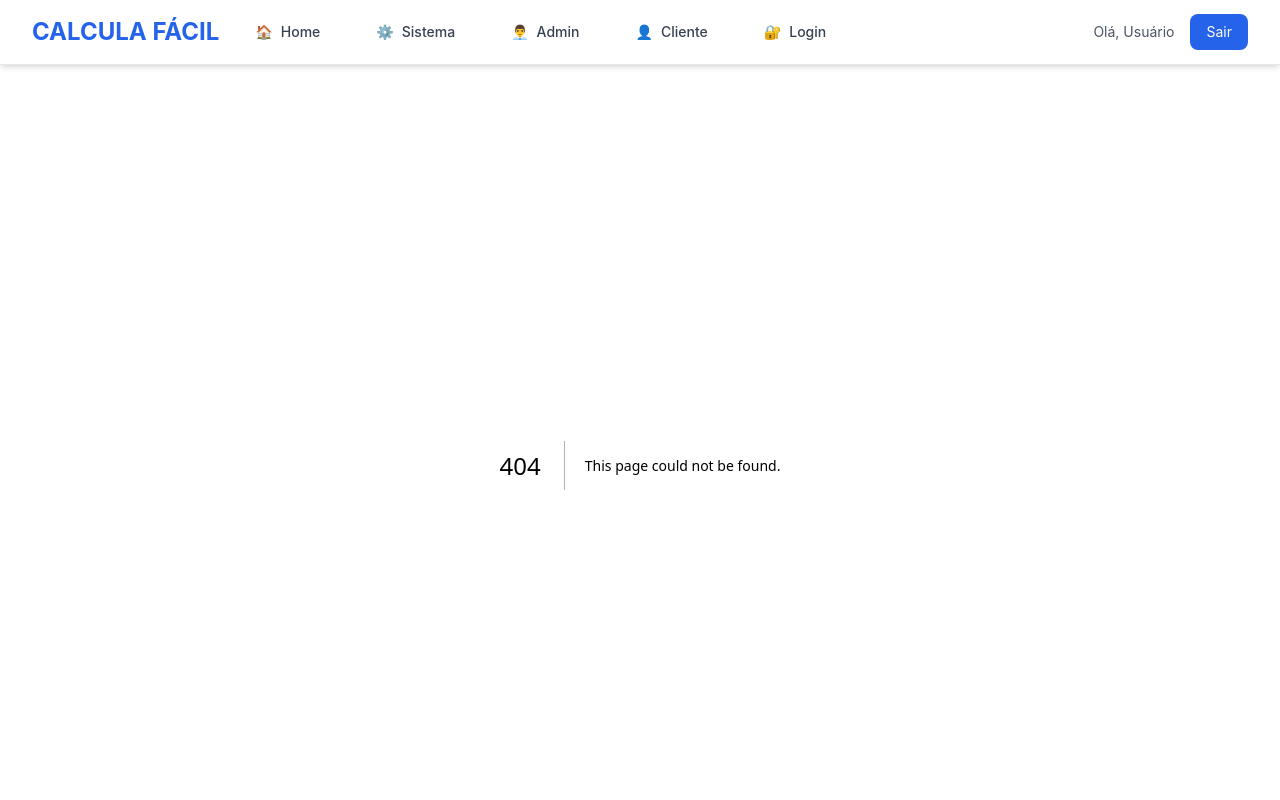
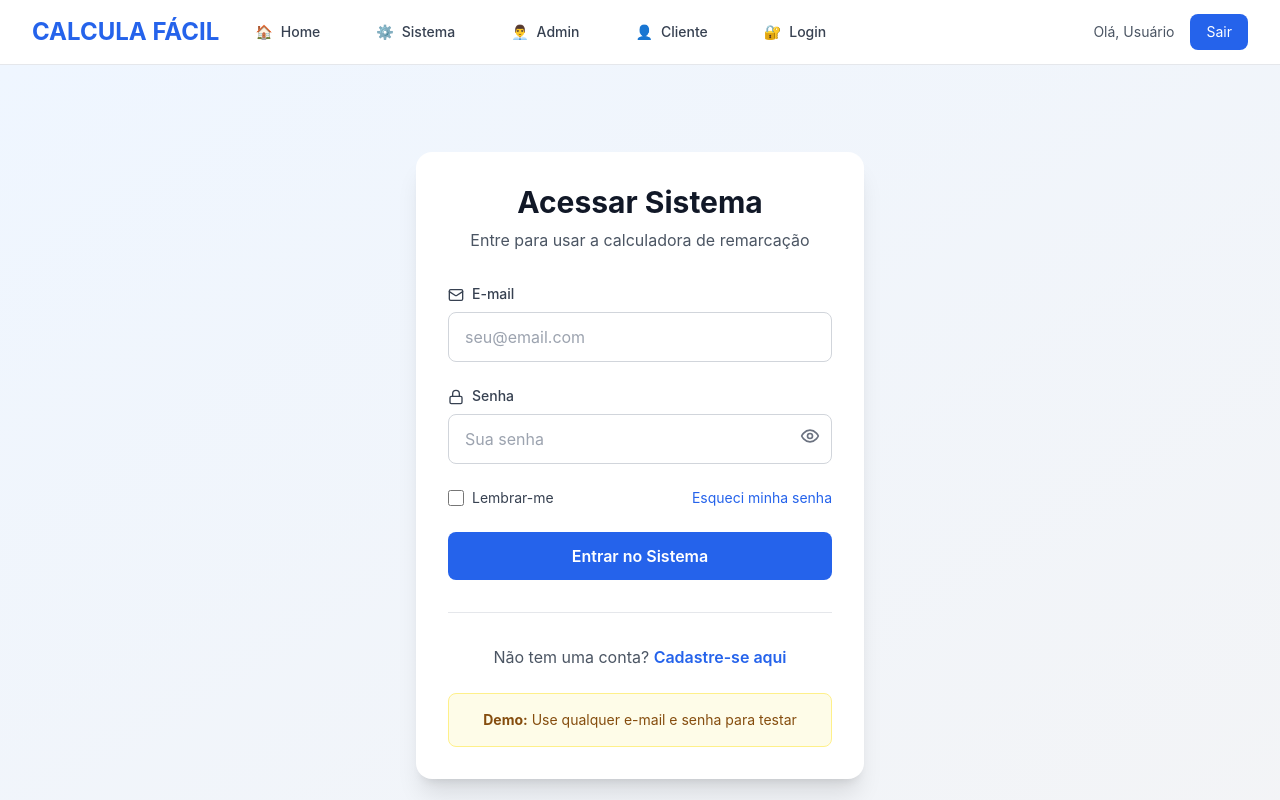
Before and after one commit to geraldofor/calcula-facil, a Next.js app: page /registro in a window 1280 px wide. Before the commit this address had no page. Shown: the top 800 px of the page. Built offline with nearby package versions, Linux system fonts and the light colour scheme.

Commit message:
Implement login page with form and validation

```diff
--- /dev/null
+++ b/app/registro/page.jsx
@@ -0,0 +1,126 @@
+'use client';
+
+import { useState } from 'react';
+import { useRouter } from 'next/navigation';
+import { Mail, Lock, Eye, EyeOff } from 'lucide-react';
+
+export default function LoginPage() {
+  const router = useRouter();
+  const [showPassword, setShowPassword] = useState(false);
+  const [formData, setFormData] = useState({
+    email: '',
+    password: '',
+    remember: false
+  });
+
+  const handleSubmit = async (e) => {
+    e.preventDefault();
+    // TODO: Integrar com backend de autenticação
+    console.log('Login attempt:', formData);
+
+    // Simulação de login bem-sucedido
+    localStorage.setItem('token', 'simulated-token');
+    localStorage.setItem('user', JSON.stringify({
+      email: formData.email,
+      name: 'Usuário Teste',
+      plan: 'premium'
+    }));
+
+    router.push('/sistema');
+  };
+
+  return (
+    <div className="min-h-screen bg-gradient-to-br from-blue-50 to-gray-100 flex items-center justify-center p-4">
+      <div className="max-w-md w-full bg-white rounded-2xl shadow-xl p-8">
+        <div className="text-center mb-8">
+          <h1 className="text-3xl font-bold text-gray-900 mb-2">Acessar Sistema</h1>
+          <p className="text-gray-600">Entre para usar a calculadora de remarcação</p>
+        </div>
+
+        <form onSubmit={handleSubmit} className="space-y-6">
+          <div>
+            <label className="block text-sm font-medium text-gray-700 mb-2">
+              <Mail className="w-4 h-4 inline mr-2" />
+              E-mail
+            </label>
+            <input
+              type="email"
+              required
+              className="w-full px-4 py-3 border border-gray-300 rounded-lg focus:ring-2 focus:ring-blue-500 focus:border-blue-500"
+              placeholder="seu@email.com"
+              value={formData.email}
+              onChange={(e) => setFormData({...formData, email: e.target.value})}
+            />
+          </div>
+
+          <div>
+            <label className="block text-sm font-medium text-gray-700 mb-2">
+              <Lock className="w-4 h-4 inline mr-2" />
+              Senha
+            </label>
+            <div className="relative">
+              <input
+                type={showPassword ? 'text' : 'password'}
+                required
+                className="w-full px-4 py-3 border border-gray-300 rounded-lg focus:ring-2 focus:ring-blue-500 focus:border-blue-500 pr-12"
+                placeholder="Sua senha"
+                value={formData.password}
+                onChange={(e) => setFormData({...formData, password: e.target.value})}
+              />
+              <button
+                type="button"
+                className="absolute right-3 top-3 text-gray-500"
+                onClick={() => setShowPassword(!showPassword)}
+              >
+                {showPassword ? <EyeOff className="w-5 h-5" /> : <Eye className="w-5 h-5" />}
+              </button>
+            </div>
+          </div>
+
+          <div className="flex items-center justify-between">
+            <div className="flex items-center">
+              <input
+                type="checkbox"
+                id="remember"
+                className="h-4 w-4 text-blue-600 rounded"
+                checked={formData.remember}
+                onChange={(e) => setFormData({...formData, remember: e.target.checked})}
+              />
+              <label htmlFor="remember" className="ml-2 text-sm text-gray-700">
+                Lembrar-me
+              </label>
+            </div>
+            <a href="#" className="text-sm text-blue-600 hover:text-blue-800">
+              Esqueci minha senha
+            </a>
+          </div>
+
+          <button
+            type="submit"
+            className="w-full py-3 bg-blue-600 text-white rounded-lg font-semibold hover:bg-blue-700 transition"
+          >
+            Entrar no Sistema
+          </button>
+        </form>
+
+        <div className="mt-8 pt-8 border-t border-gray-200">
+          <p className="text-center text-gray-600">
+            Não tem uma conta?{' '}
+            <button
+              onClick={() => router.push('/registro')}
+              className="text-blue-600 font-semibold hover:text-blue-800"
+            >
+              Cadastre-se aqui
+            </button>
+          </p>
+        </div>
+
+        <div className="mt-6 p-4 bg-yellow-50 rounded-lg border border-yellow-200">
+          <p className="text-sm text-yellow-800 text-center">
+            <strong>Demo:</strong> Use qualquer e-mail e senha para testar
+          </p>
+        </div>
+      </div>
+    </div>
+  );
+}
```
